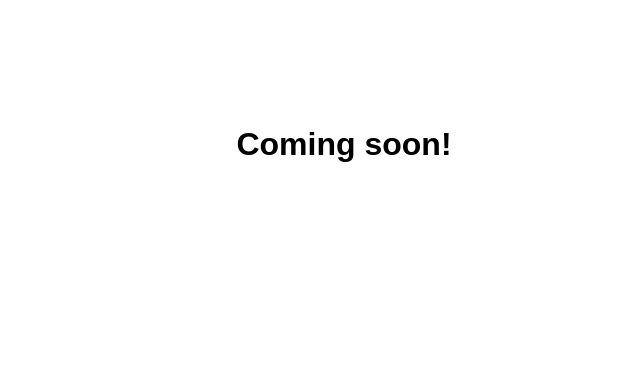
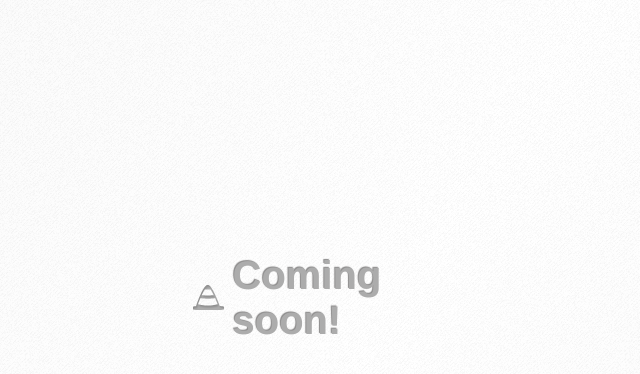
Before and after one commit to joshfire-platform-templates/comingsoon, a website: page index.html in a window 1280 px wide. Shown: the whole page, without its empty margins (296-936 px from the left). Drawn offline with Linux system fonts and the light colour scheme.

Commit message:
style for coming soon

```diff
--- a/index.html
+++ b/index.html
@@ -5,11 +5,21 @@
 	<style>
 		body {
 			font-family:sans-serif;
+			background:-webkit-linear-gradient(right bottom, rgba(245,245,245,0.5) 7%, rgba(255,255,255,0.5) 50%, rgba(245,245,245,0.5) 100%), url('images/groovepaper.png') ;
 		}
 		h1 {
-			text-align:center;
-			margin-top:10%;
+			width: 263px;
+			padding-left: 40px;
+			text-align: left;
+			margin: 20% auto 0 auto;
+			font-family: 'Helvetica Neue', Helvetica, Arial, sans-serif;
+  			font-size: 40px;
+  			color: #acacac;
+  			text-shadow: -1px -1px 1px #8a8989;
+  			background: url('images/picto.png') no-repeat 0 center;
 		}
+
+
 	</style>
 	<script data-joshfire-bootstrap></script>
 
```
Also changed, not shown: images/groovepaper.png (added), images/picto.png (added).
